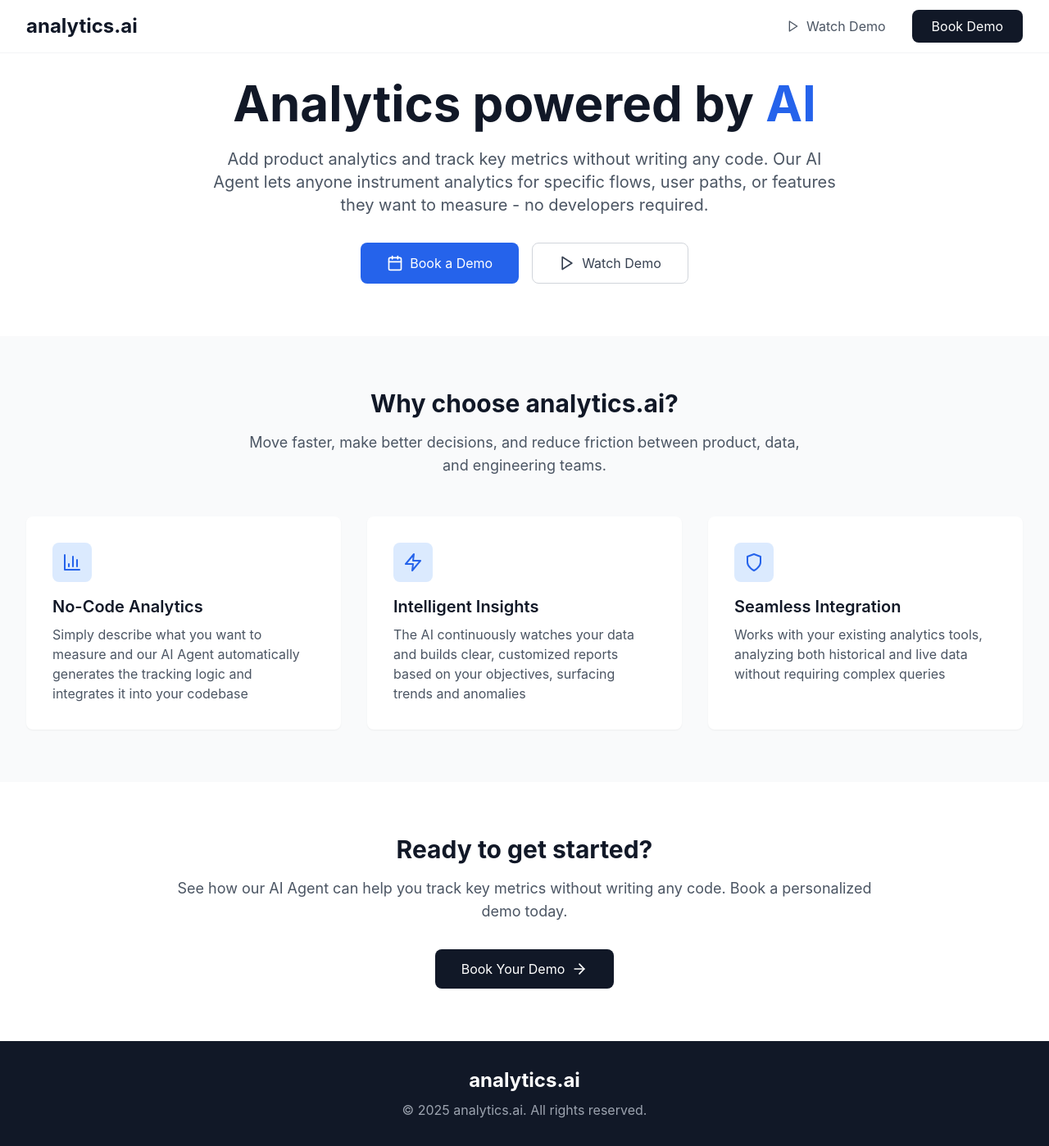
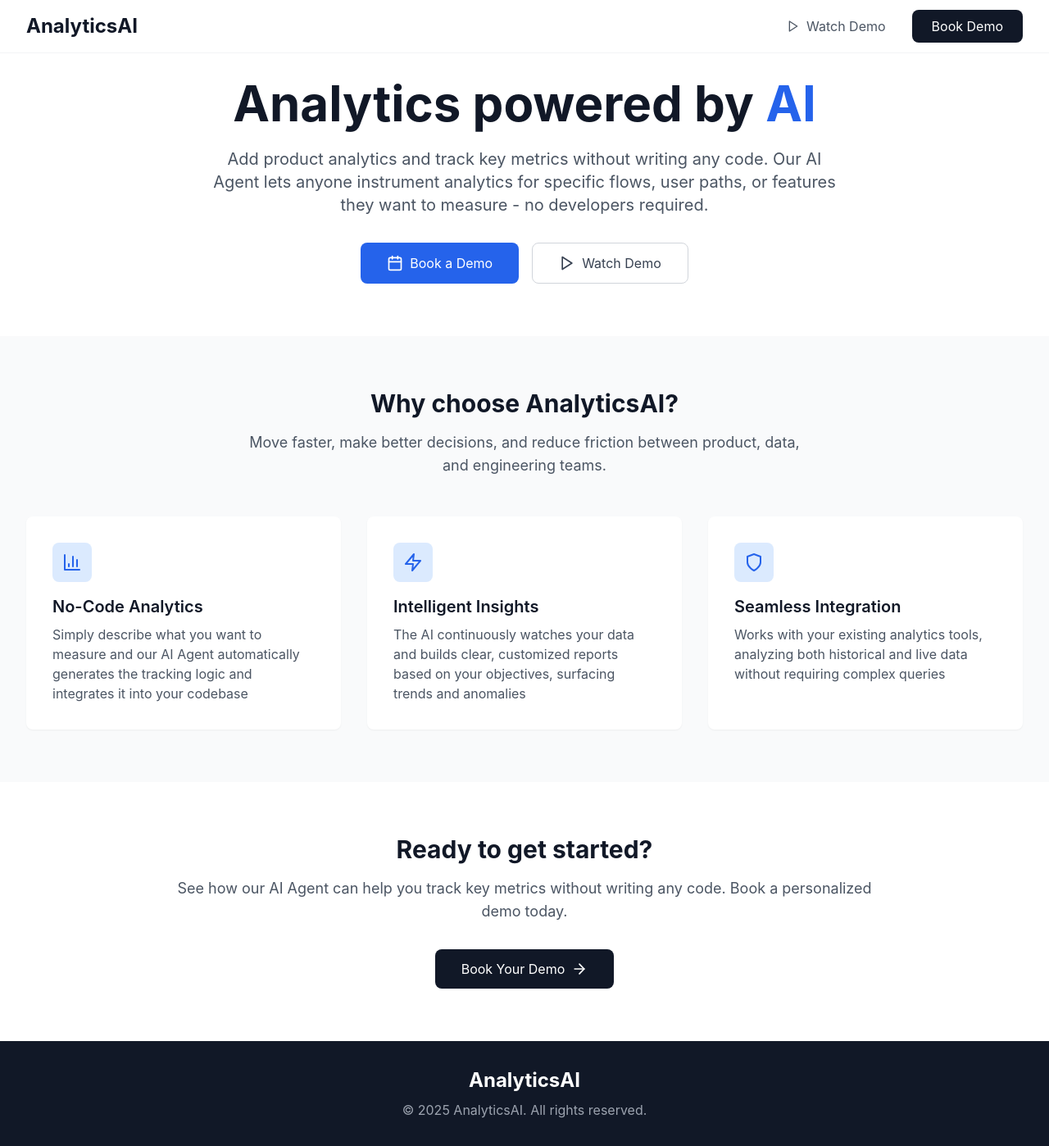
Before and after one commit to leetcodeveryday-eng/analyticsai-landing, a React (Vite) app: page / in a window 1280 px wide. Shown: the whole page at 82% size. Built offline with nearby package versions, Linux system fonts and the light colour scheme.

Commit message:
AnalyticsAI

```diff
--- a/index.html
+++ b/index.html
@@ -4,7 +4,7 @@
     <meta charset="UTF-8" />
     <link rel="icon" type="image/svg+xml" href="/vite.svg" />
     <meta name="viewport" content="width=device-width, initial-scale=1.0" />
-    <title>analytics.ai</title>
+    <title>AnalyticsAI</title>
     <meta name="description" content="Analytics powered by AI. Transform your data into actionable insights with our intelligent analytics platform." />
   </head>
   <body>
--- a/package.json
+++ b/package.json
@@ -1,5 +1,5 @@
 {
-  "name": "analytics.ai",
+  "name": "AnalyticsAI",
   "version": "1.0.0",
   "description": "AI Assistant for iOS Analytics Integration",
   "main": "index.js",
--- a/src/components/LandingPage.tsx
+++ b/src/components/LandingPage.tsx
@@ -51,7 +51,7 @@ const LandingPage: React.FC = () => {
         <div className="max-w-7xl mx-auto px-4 sm:px-6 lg:px-8">
           <div className="flex justify-between items-center h-16">
             <div className="flex items-center">
-              <h1 className="text-2xl font-bold text-gray-900">analytics.ai</h1>
+              <h1 className="text-2xl font-bold text-gray-900">AnalyticsAI</h1>
             </div>
 
             {/* Desktop Navigation */}
@@ -159,7 +159,7 @@ const LandingPage: React.FC = () => {
             className="text-center mb-12"
           >
             <h2 className="text-3xl font-bold text-gray-900 mb-4">
-              Why choose analytics.ai?
+              Why choose AnalyticsAI?
             </h2>
             <p className="text-lg text-gray-600 max-w-2xl mx-auto">
               Move faster, make better decisions, and reduce friction between product, data, and engineering teams.
@@ -220,9 +220,9 @@ const LandingPage: React.FC = () => {
       {/* Footer */}
       <footer className="bg-gray-900 text-white py-8 px-4 sm:px-6 lg:px-8">
         <div className="max-w-7xl mx-auto text-center">
-          <h3 className="text-2xl font-bold mb-2">analytics.ai</h3>
+          <h3 className="text-2xl font-bold mb-2">AnalyticsAI</h3>
           <p className="text-gray-400">
-            © 2025 analytics.ai. All rights reserved.
+            © 2025 AnalyticsAI. All rights reserved.
           </p>
         </div>
       </footer>
```
Also changed, not shown: 2 other files (tests, documents, lock files or other folders).
